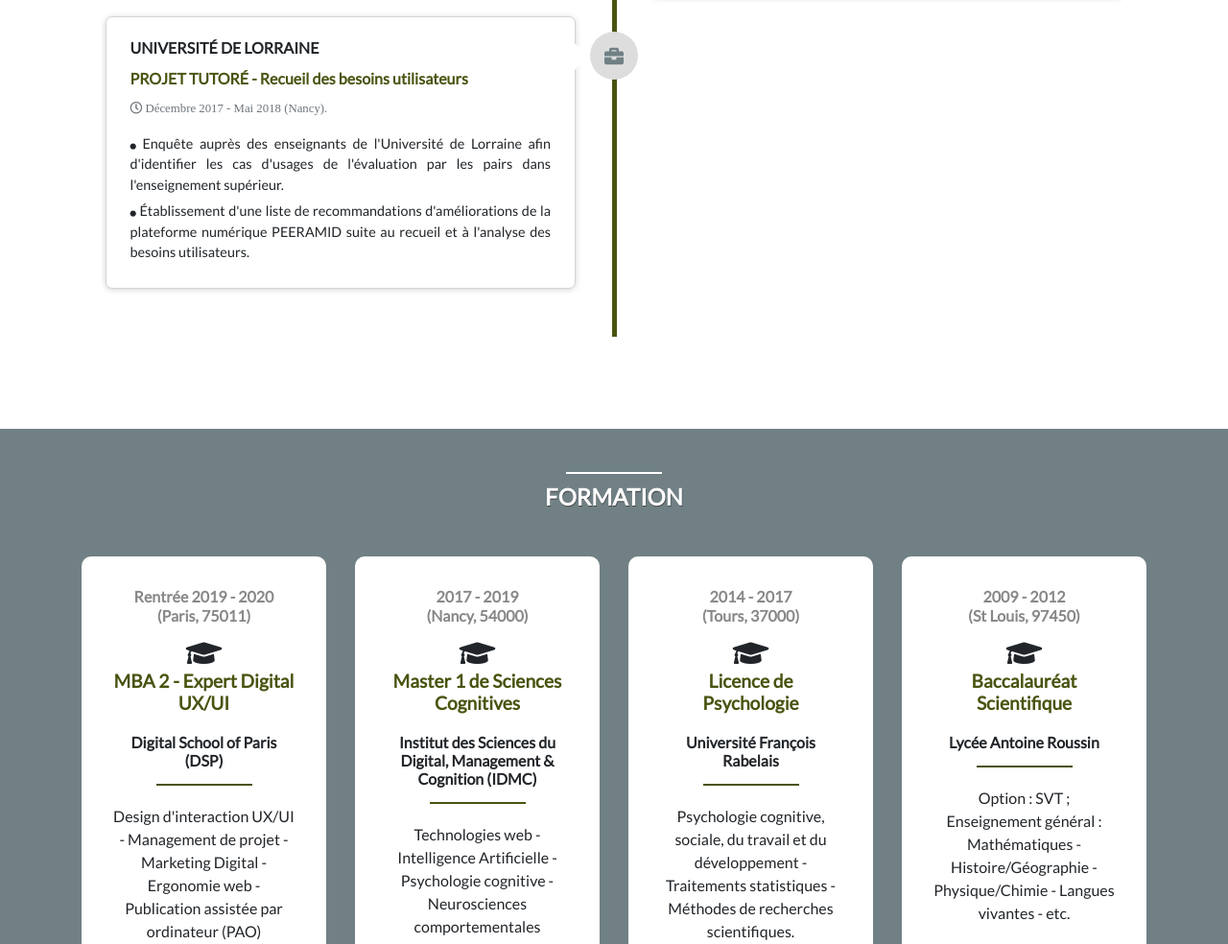
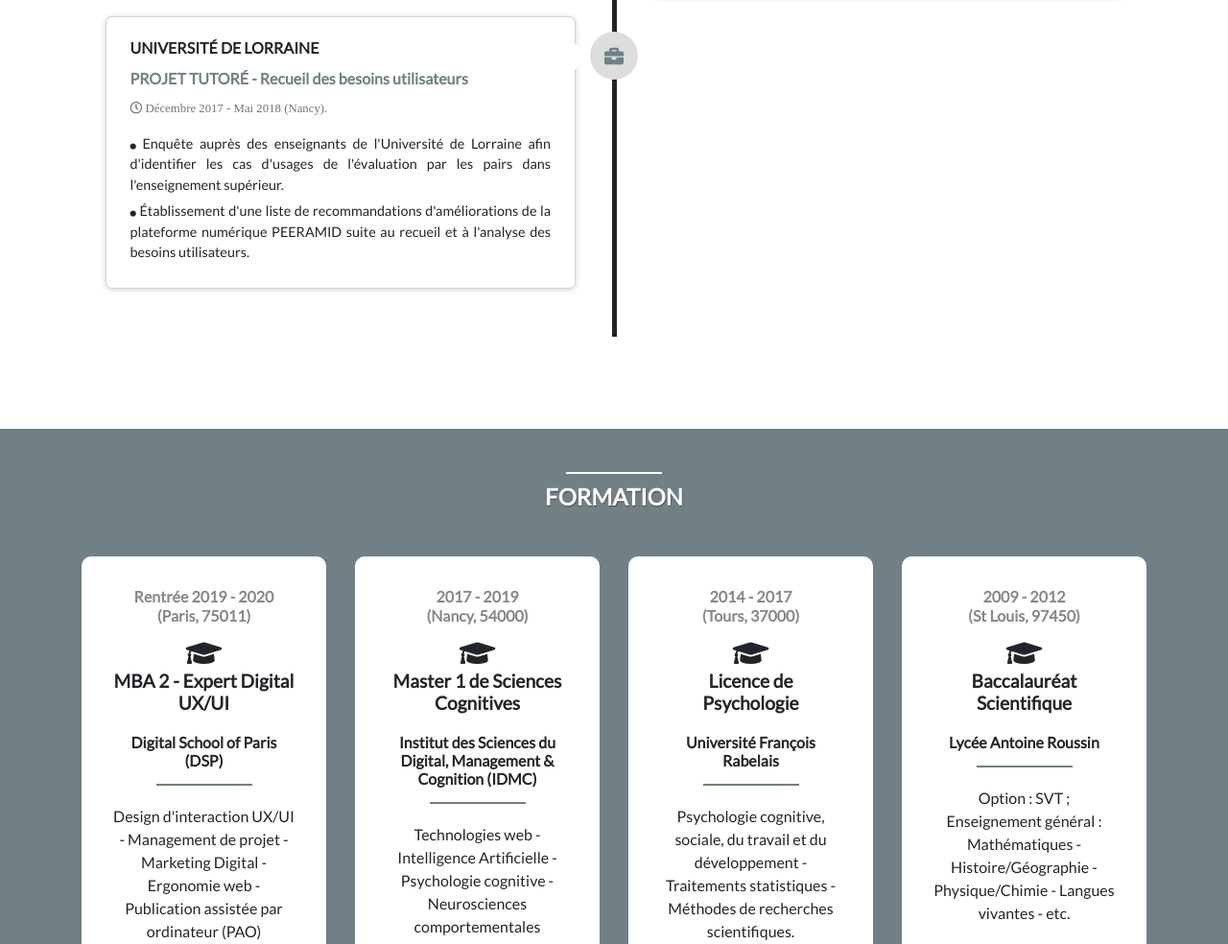
Before and after one commit to Mbossou/monCV, a plain HTML site: page index.html in a window 1280 px wide. Shown: the part 1816-2800 px from the top of the page at 96% size. Drawn offline with nearby package versions, Linux system fonts and the light colour scheme.

Commit message:
CV 2021 V3
Changement couleurs

```diff
--- a/css/style.css
+++ b/css/style.css
@@ -199,7 +199,7 @@ section .heading h4 {
     font-family: 'FontAwesome';
     content: "\f068";
     float: right;
-    color: var(--darkgreen-color);
+    color: var(--darkblack-color);
 }
 
 #skills .accordion .card-header:hover {
@@ -220,7 +220,7 @@ section .heading h4 {
   background: #ddd;
 }
 #skills .progress-bar {
-  background: var(--darkgreen-color);
+  background: var(--darkblack-color);
 }
 #skills .progress h5{
   text-shadow: 1px 1px 1px #000;
@@ -260,7 +260,7 @@ section .heading h4 {
   position: absolute;
   content: " ";
   width: 5px;
-  background-color: var(--darkgreen-color);
+  background-color: var(--darkblack-color);
   left: 50%;
   margin-left: -2.5px;
 }
@@ -358,7 +358,7 @@ section .heading h4 {
 }
 
 .timeline-heading h4 {
-  color: var(--darkgreen-color);
+  color: var(--main-blue);
   font-size: 1rem;
 }
 
@@ -403,7 +403,7 @@ section .heading h4 {
 }
 
 .formation-block h4 {
-  color: var(--darkgreen-color);
+  color: var(--darkblack-color);
   margin-bottom: 20px;
   font-size: 1.2rem;
 }
@@ -412,7 +412,7 @@ section .heading h4 {
   margin-bottom: 0.5rem;
 }
 
-.formation-block .green-divider {
+.formation-block .blue-divider {
   margin-bottom: 20px;
 }
 
@@ -438,6 +438,7 @@ section .heading h4 {
   text-align: center;
   margin-top: 1rem;
   margin-bottom:  1rem;
+  font-size: 1.2rem;
 }
 
 #portfolio .col-sm-6 {
--- a/index.html
+++ b/index.html
@@ -342,7 +342,7 @@
           <span class="fas fa-graduation-cap"></span>
           <h4>MBA 2 - Expert Digital UX/UI</h4>
           <h5 style="color:#212529;">Digital School of Paris (DSP)</h5>
-          <div class="green-divider"></div>
+          <div class="blue-divider"></div>
             <p>Design d'interaction UX/UI - Management de projet - Marketing Digital - Ergonomie web - Publication assistée par ordinateur (PAO) </p>
         </div>
       </div>
@@ -352,7 +352,7 @@
           <span class="fas fa-graduation-cap"></span>
           <h4>Master 1 de Sciences Cognitives</h4>
           <h5 style="color:#212529;">Institut des Sciences du Digital, Management & Cognition (IDMC)</h5>
-          <div class="green-divider"></div>
+          <div class="blue-divider"></div>
             <p>Technologies web - Intelligence Artificielle - Psychologie cognitive - Neurosciences comportementales</p>
         </div>
       </div>
@@ -363,7 +363,7 @@
             <span class="fas fa-graduation-cap"></span>
             <h4>Licence de Psychologie</h4>
             <h5 style="color:#212529;">Université François Rabelais</h5>
-            <div class="green-divider"></div>
+            <div class="blue-divider"></div>
               <p>Psychologie cognitive, sociale, du travail et du développement - Traitements statistiques - Méthodes de recherches scientifiques.</p>
           </div>
         </div>
@@ -375,7 +375,7 @@
             <h4>Baccalauréat Scientifique</h4>
             <h5 style="color:#212529;">Lycée Antoine Roussin</h5>
 
-            <div class="green-divider"></div>
+            <div class="blue-divider"></div>
               <p>Option : SVT ; Enseignement général : Mathématiques - Histoire/Géographie - Physique/Chimie - Langues vivantes - etc.</p>
           </div>
         </div>
```
